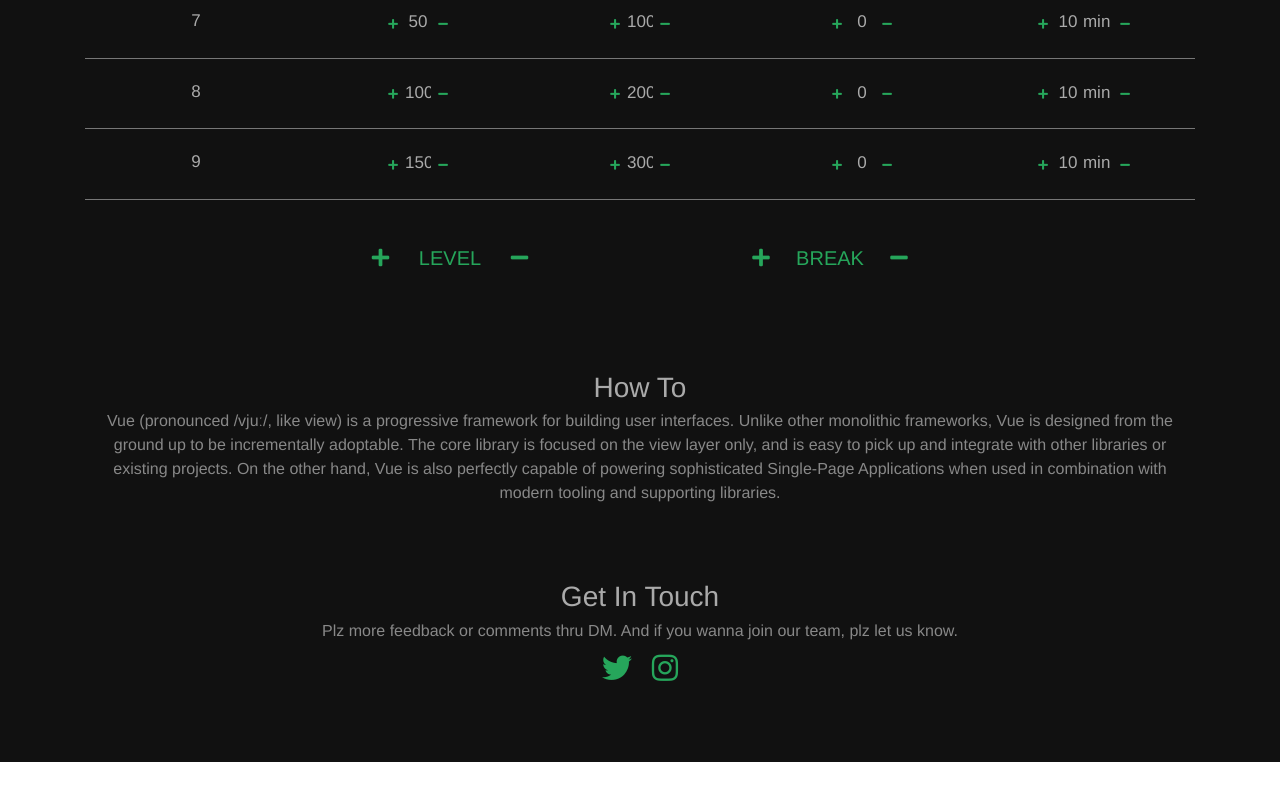
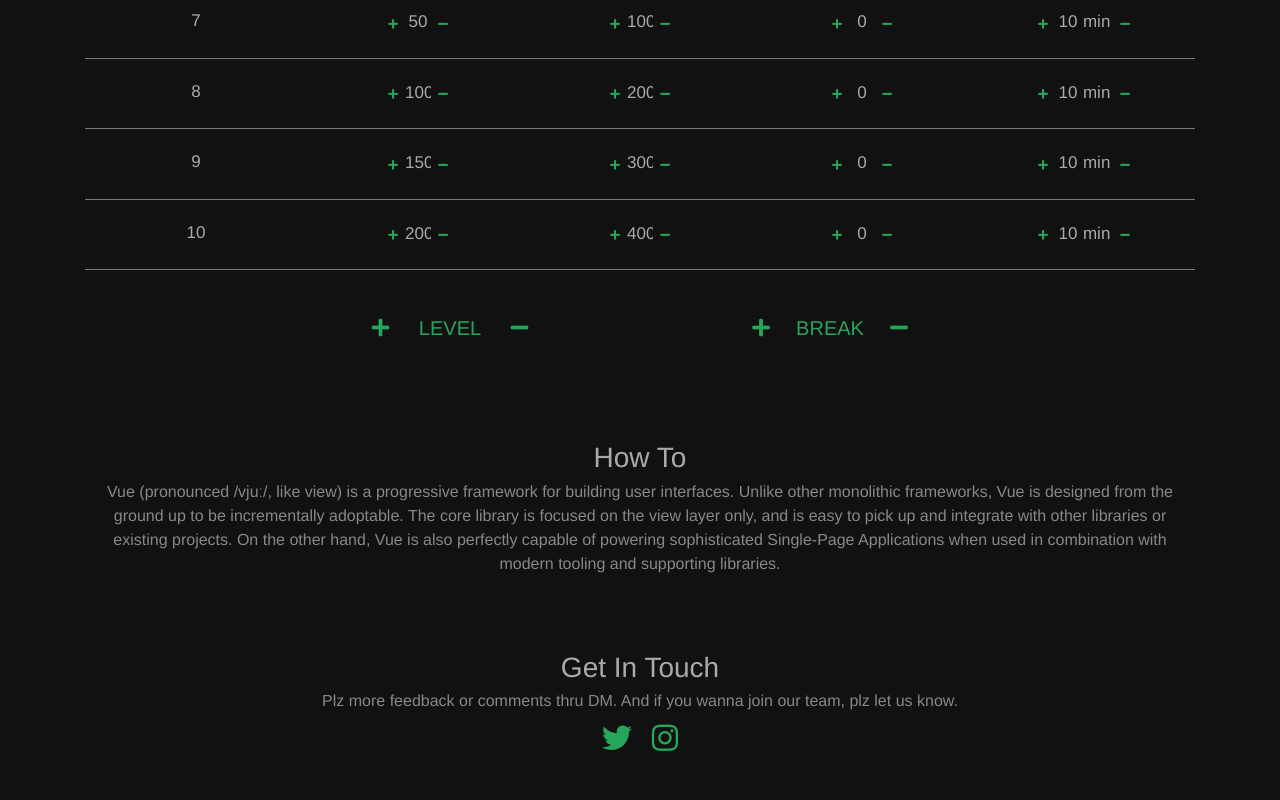
Before and after one commit to okuxxbos20/sick-poker-timer, a Vue app: page / in a window 1280 px wide. Shown: the part 1509-2309 px from the top of the page. Before the commit the page ends 2271 px from the top, so only its background shows below. Built offline with nearby package versions, Linux system fonts and the light colour scheme; a web font is replaced by a local one.

Commit message:
enable set strategy in detail

```diff
--- a/src/components/Setting.vue
+++ b/src/components/Setting.vue
@@ -88,7 +88,7 @@ export default {
     r_total () {
       // const delimeter = new Intl.NumberFormat();
       const totalChips = this.$store.getters.g_total;
-      // return delimeter.format(totalChips);
+      // const total = delimeter.format(totalChips);
       return totalChips;
     },
     r_itm () {
--- a/src/components/Table.vue
+++ b/src/components/Table.vue
@@ -22,12 +22,11 @@
           <button type="button" class="btn" @click="c_sbUp(idx)">
             <i class="fas fa-plus"></i>
           </button>
-          <!-- {{ n[0] }} -->
           <input
             type="text"
             class="strategy_input"
-            @input="c_sbInput($event.target.value)"
-            :value="n[0]"
+            @input="c_sbInput(idx, $event.target.value)"
+            :value="r_strategy()[idx][0]"
           >
           <button type="button" class="btn" @click="c_sbDown(idx)">
             <i class="fas fa-minus"></i>
@@ -43,8 +42,8 @@
           <input
             type="text"
             class="strategy_input"
-            @input="c_sbInput($event.target.value)"
-            :value="n[1]"
+            @input="c_bbInput(idx, $event.target.value)"
+            :value="r_strategy()[idx][1]"
           >
           <button type="button" class="btn" @click="c_bbDown(idx)">
             <i class="fas fa-minus"></i>
@@ -60,8 +59,8 @@
           <input
             type="text"
             class="strategy_input"
-            @input="c_sbInput($event.target.value)"
-            :value="n[2]"
+            @input="c_anteInput(idx, $event.target.value)"
+            :value="r_strategy()[idx][2]"
           >
           <button type="button" class="btn" @click="c_anteDown(idx)">
             <i class="fas fa-minus"></i>
@@ -77,8 +76,8 @@
           <input
             type="text"
             class="strategy_input"
-            @input="c_sbInput($event.target.value)"
-            :value="n[3]"
+            @input="c_durationInput(idx, $event.target.value)"
+            :value="r_strategy()[idx][3]"
           >min
           <button type="button" class="btn" @click="c_durationDown(idx)">
             <i class="fas fa-minus"></i>
@@ -149,17 +148,35 @@ export default {
     c_bbUp (idx) {
       this.$store.commit('m_bbUp', idx);
     },
+    c_bbInput (idx, input) {
+      this.$store.commit('m_bbInput', {
+        idx: idx,
+        input: input
+      });
+    },
     c_bbDown (idx) {
       this.$store.commit('m_bbDown', idx);
     },
     c_anteUp (idx) {
       this.$store.commit('m_anteUp', idx);
     },
+    c_anteInput (idx, input) {
+      this.$store.commit('m_bbInput', {
+        idx: idx,
+        input: input
+      });
+    },
     c_anteDown (idx) {
       this.$store.commit('m_anteDown', idx);
     },
     c_durationUp (idx) {
       this.$store.commit('m_durationUp', idx);
+    },
+    c_durationInput (idx, input) {
+      this.$store.commit('m_bbInput', {
+        idx: idx,
+        input: input
+      });
     },
     c_durationDown (idx) {
       this.$store.commit('m_durationDown', idx);
--- a/src/main.js
+++ b/src/main.js
@@ -13,7 +13,7 @@ Vue.use(BootstrapVue);
 
 const store = new Vuex.Store({
   state: {
-    duration: 10 * 60,
+    duration: 60 * 10,
     status: false,
     strategy: [
       [1, 2, 0, 10],
@@ -24,7 +24,8 @@ const store = new Vuex.Store({
       [40, 80, 0, 10],
       [50, 100, 0, 10],
       [100, 200, 0, 10],
-      [150, 300, 0, 10]
+      [150, 300, 0, 10],
+      [200, 400, 0, 10]
     ],
     break: [10, 'min break'],
     level: 1,
@@ -77,6 +78,10 @@ const store = new Vuex.Store({
     m_bbUp (state, idx) {
       state.strategy[idx][1] ++;
     },
+    m_bbInput (state, payload) {
+      state.strategy[payload.idx][1] = payload.input;
+      console.log(state.strategy[payload.idx][1]);
+    },
     m_bbDown (state, idx) {
       if (state.strategy[idx][1] === 1) {
         state.strategy[idx][1] = 1;
@@ -87,6 +92,10 @@ const store = new Vuex.Store({
     m_anteUp (state, idx) {
       state.strategy[idx][2] ++;
     },
+    m_anteInput (state, payload) {
+      state.strategy[payload.idx][2] = payload.input;
+      console.log(state.strategy[payload.idx][2]);
+    },
     m_anteDown (state, idx) {
       if (state.strategy[idx][2] === 0) {
         state.strategy[idx][2] = 0;
@@ -96,6 +105,10 @@ const store = new Vuex.Store({
     },
     m_durationUp (state, idx) {
       state.strategy[idx][3] ++;
+    },
+    m_durationInput (state, payload) {
+      state.strategy[payload.idx][3] = payload.input;
+      console.log(state.strategy[payload.idx][3]);
     },
     m_durationDown (state, idx) {
       if (state.strategy[idx][3] === 0) {
```
